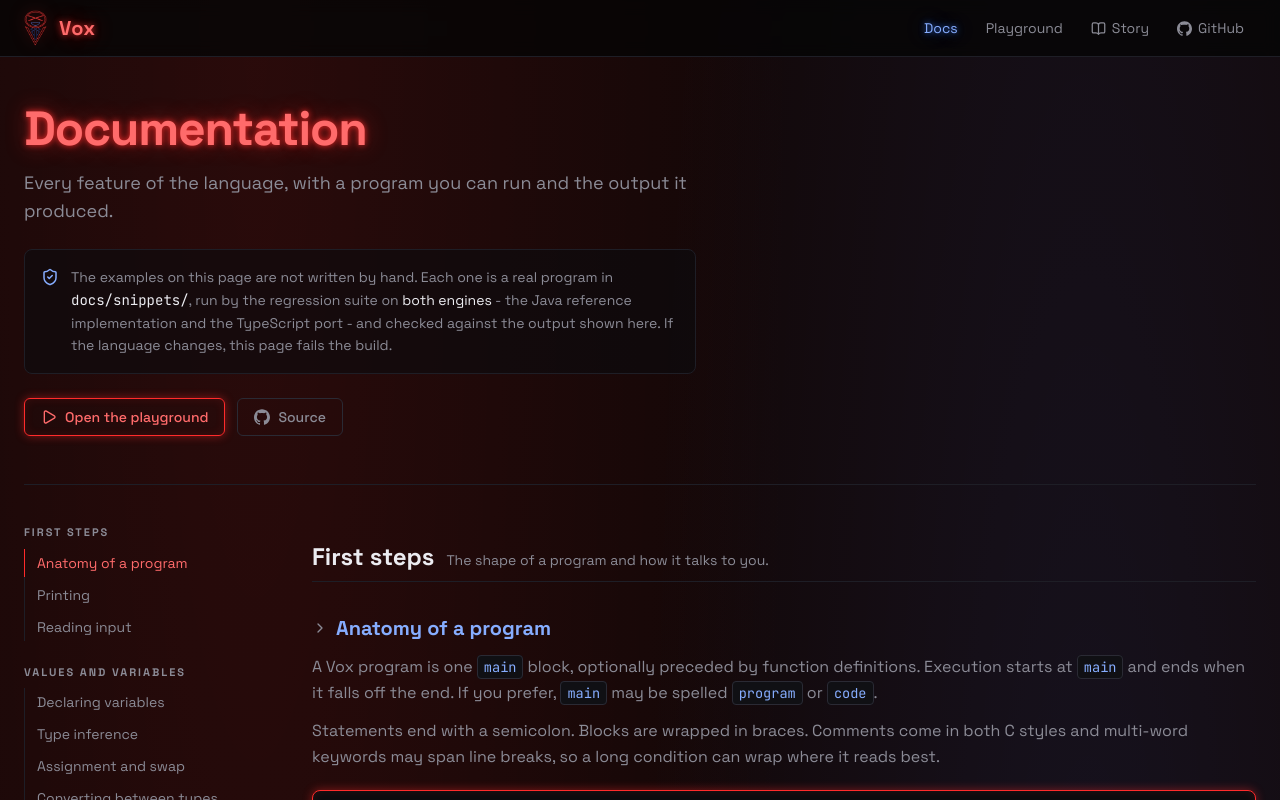
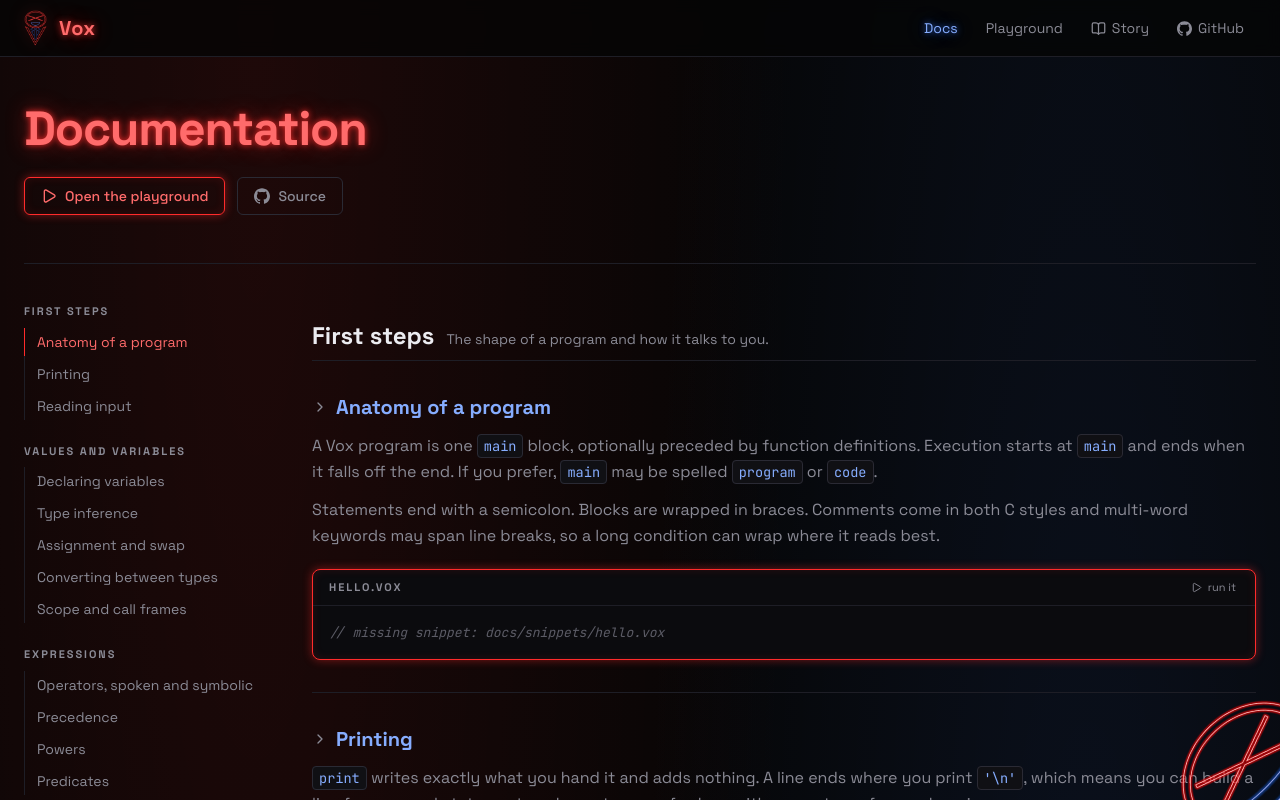
Before and after one commit to Volburaal/vox, a React (Vite) app in the folder web/: page /docs in a window 1280 px wide. Shown: the top 800 px of the page. Built offline with nearby package versions, Linux system fonts and the light colour scheme.

Commit message:
fix the destruction caused by hello

```diff
--- a/web/src/main.tsx
+++ b/web/src/main.tsx
@@ -9,7 +9,7 @@
 
 createRoot(document.getElementById("root")!).render(
   <StrictMode>
-    <div className="bg-red-500/5 relative">
+    <div className="relative h-full">
       <VoixHi/>
       <BrowserRouter>
         <Routes>
--- a/web/src/pages/Docs.tsx
+++ b/web/src/pages/Docs.tsx
@@ -113,7 +113,7 @@
           <h1 className="text-4xl font-bold tracking-tight text-neon-red-soft glow-red sm:text-5xl">
             Documentation
           </h1>
-          <p className="mt-4 max-w-2xl text-lg text-fog">
+          {/* <p className="mt-4 max-w-2xl text-lg text-fog">
             Every feature of the language, with a program you can run and the
             output it produced.
           </p>
@@ -133,7 +133,7 @@
               against the output shown here. If the language changes, this page
               fails the build.
             </p>
-          </div>
+          </div> */}
 
           <div className="mt-6 flex flex-wrap gap-3">
             <Link to="/playground" className="btn-red">
```
